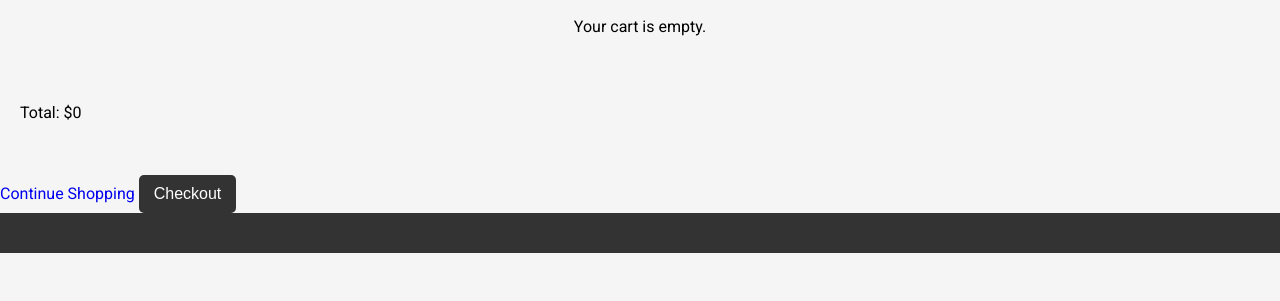
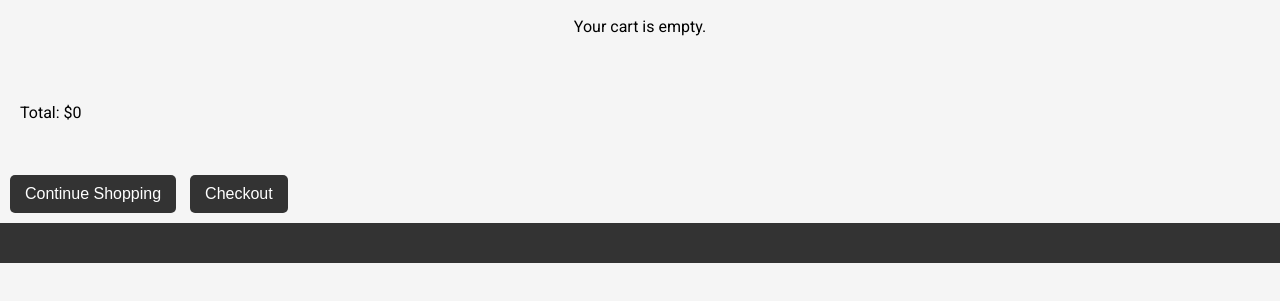
Before and after one commit to dany-martsenuck/dwa_kolory, a plain HTML site: page cart.html in a window 1280 px wide. Shown: the part 67-368 px from the top of the page. Drawn offline with Linux system fonts and the light colour scheme.

Commit message:
Update cart.html

```diff
--- a/cart.html
+++ b/cart.html
@@ -14,7 +14,7 @@
     <div class="cart-total">
         <p>Total: $<span id="cart-total-value">0</span></p>
     </div>
-    <a href="index.html" class="continue-shopping">Continue Shopping</a>
+    <button class="action-button continue-shopping" onclick="window.location.href='index.html'">Continue Shopping</button>
     <button id="checkout-btn" class="checkout-btn">Checkout</button>
     <footer>
         <!-- Footer content -->
```
